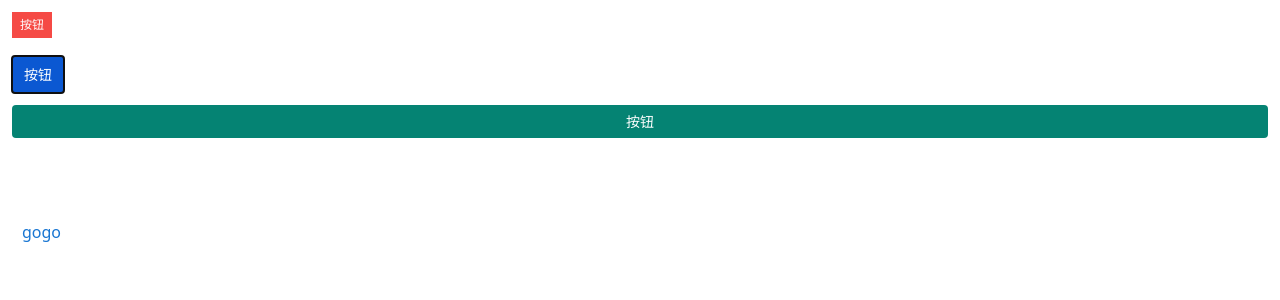
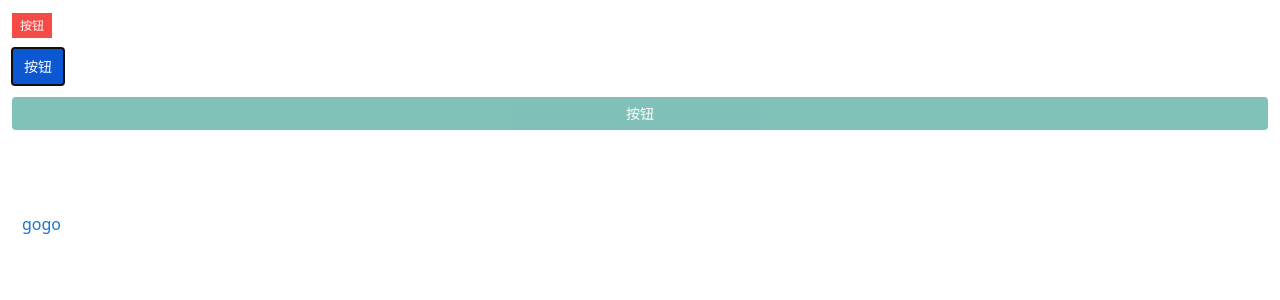
Before and after one commit to zhu-hong/ripple, a React (Vite) app: page / in a window 1280 px wide. Shown: the top 300 px of the page. Built offline with nearby package versions, Linux system fonts and the light colour scheme.

Commit message:
支持ref/优化dts

```diff
--- a/index.html
+++ b/index.html
@@ -26,6 +26,6 @@
   </head>
   <body>
     <div id="root"></div>
-    <script type="module" src="/src/main.jsx"></script>
+    <script type="module" src="/src/main.tsx"></script>
   </body>
 </html>
--- a/src/App.jsx
+++ b/src/App.jsx
@@ -1,6 +1,14 @@
+import { useRef } from 'react'
 import { Ripple } from './ripple/Ripple'
+import { useEffect } from 'react'
 
 function App() {
+  const ref = useRef(null)
+
+  useEffect(() => {
+    console.log(ref.current)
+  }, [])
+
   return <>
     <div style={{padding:12,display:'flex',flexDirection:'column',gap:12}}>
       <div>
@@ -20,6 +28,9 @@ function App() {
           style={{padding:'8px 12px',fontSize:14,color:'white',backgroundColor:'#0B58D2'}}
           focusRipple
           autoFocus
+          ref={ref}
+          tabIndex={-1}
+          onClick={console.log}
         >
           按钮
         </Ripple>
@@ -28,6 +39,8 @@ function App() {
         <Ripple
           style={{padding:'6px 16px',width:'100%',borderRadius:'4px',fontSize:14,fontWeight:500,color:'white',backgroundColor:'#058373'}}
           focusRipple
+          disabled
+          onClick={console.log}
         >
           按钮
         </Ripple>
@@ -37,6 +50,7 @@ function App() {
           centerRipple
           focusRipple
           style={{padding:'24px',fontSize:22,fontWeight:500,color:'black',backgroundColor:'transparent'}}
+          onClick={console.log}
         >
         </Ripple>
       </div>
--- a/src/main.jsx
+++ b/src/main.tsx
@@ -2,7 +2,7 @@ import React from 'react'
 import ReactDOM from 'react-dom/client'
 import App from './App'
 
-ReactDOM.createRoot(document.getElementById('root')).render(
+ReactDOM.createRoot(document.getElementById('root')!).render(
   <React.StrictMode>
     <App />
   </React.StrictMode>,
--- a/src/ripple/Ripple.jsx
+++ b/src/ripple/Ripple.jsx
@@ -14,35 +14,28 @@ const RippleRoot = styled('button', forwardRef)`
   overflow: hidden;
 `
 
-const Ripple = (props) => {
+const Ripple = forwardRef((props, ref) => {
   const {
     children,
     as = 'button',
-    type = 'button',
-    disabled = false,
     disableRipple = false,
     disableTouchRipple = false,
     focusRipple = false,
     centerRipple = false,
     disabledClassName,
     focusVisibleClassName,
-    tabIndex = 0,
     ...other
   } = props
 
   const buttonRef = useRef(null)
-  const handleRef = useForkRef(buttonRef)
+  const handleRef = useForkRef(buttonRef, ref)
   const { focusVisible, getRootProps } = useButton({
-    type,
-    disabled,
-    tabIndex,
     rootRef: handleRef,
   })
 
   const rippleRef = useRef(null)
   const handleRippleRef = useForkRef(rippleRef)
   const { enableTouchRipple, getRippleHandlers } = useTouchRipple({
-    disabled,
     disableRipple,
     disableTouchRipple,
     rippleRef,
@@ -62,8 +55,7 @@ const Ripple = (props) => {
     externalForwardedProps: other,
     additionalProps: {
       as,
-      type,
-      className: clsx(props.className, disabled && disabledClassName, focusVisible && focusVisibleClassName),
+      className: clsx(props.className, props.disabled && disabledClassName, focusVisible && focusVisibleClassName),
     },
   })
 
@@ -75,7 +67,7 @@ const Ripple = (props) => {
       ) : null}
     </RippleRoot>
   )
-}
+})
 
 export {
   Ripple,
--- a/src/ripple/useButton.js
+++ b/src/ripple/useButton.js
@@ -7,8 +7,6 @@ export const useButton =(params) => {
   const { disabled = false, rootRef: externalRef, tabIndex, type } = params
 
   const buttonRef = useRef(null)
-
-  const [active, setActive] = useState(false)
 
   const {
     isFocusVisibleRef,
@@ -87,17 +85,6 @@ export const useButton =(params) => {
   }
 
   const createHandleMouseDown = (otherHandlers) => (event) => {
-    if(!disabled) {
-      setActive(true)
-      document.addEventListener(
-        'mouseup',
-        () => {
-          setActive(false)
-        },
-        { once: true },
-      )
-    }
-
     if(otherHandlers.onMouseDown) {
       otherHandlers.onMouseDown(event)
     }
@@ -110,10 +97,6 @@ export const useButton =(params) => {
 
     if(event.target === event.currentTarget && !isNativeButton() && event.key === ' ') {
       event.preventDefault()
-    }
-
-    if(event.target === event.currentTarget && event.key === ' ' && !disabled) {
-      setActive(true)
     }
 
     if(
@@ -130,10 +113,6 @@ export const useButton =(params) => {
   }
 
   const createHandleKeyUp = (otherHandlers) => (event) => {
-    if(event.target === event.currentTarget) {
-      setActive(false)
-    }
-
     if(otherHandlers.onKeyUp) {
       otherHandlers.onKeyUp(event)
     }
--- a/src/ripple/useForkRef.js
+++ b/src/ripple/useForkRef.js
@@ -10,7 +10,7 @@ const setRef = (ref, value) => {
 
 export const useForkRef = (...refs) => {
   return useMemo(() => {
-    if(refs.every((ref) => ref == null)) {
+    if(refs.every((ref) => ref === null)) {
       return null
     }
 
```
Also changed, not shown: Ripple.d.ts (+3 -9 lines).
